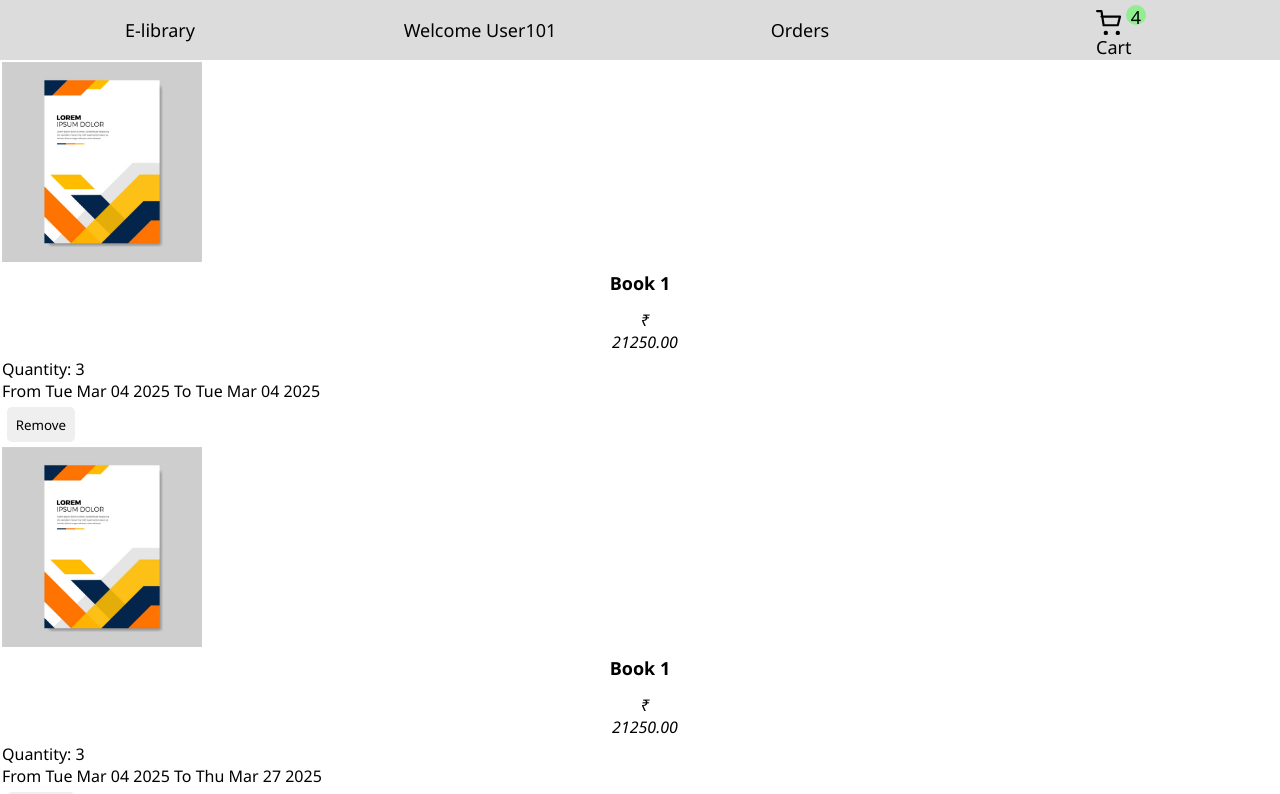
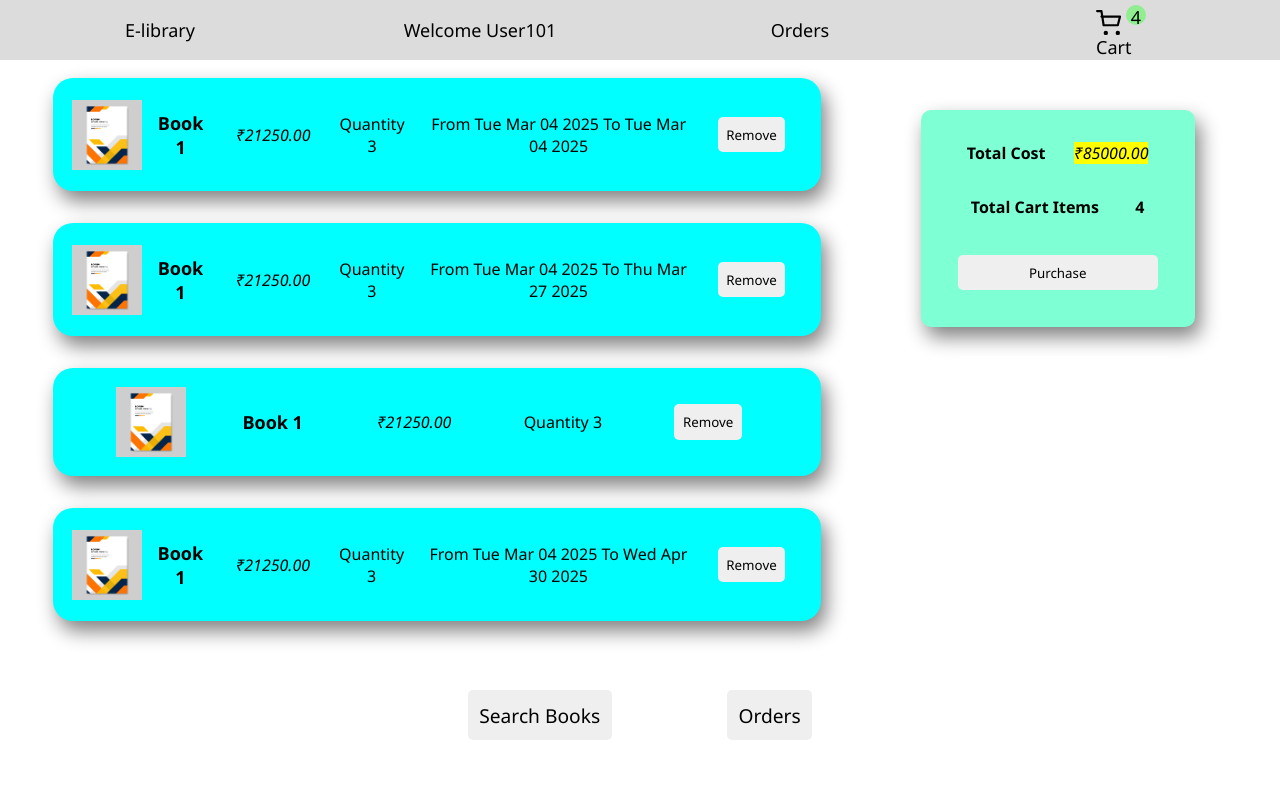
Before and after one commit to Bibin02/LBMS, a React (Vite) app in the folder react-frontend/: page /cart in a window 1280 px wide. Shown: the top 794 px of the page. Built offline with nearby package versions, Linux system fonts and the light colour scheme.

Commit message:
CSS for cart.jsx added and for its components.

```diff
--- a/react-frontend/src/components/cart.jsx
+++ b/react-frontend/src/components/cart.jsx
@@ -1,12 +1,14 @@
 import '../styles/cart.css'
 
-import React, { useContext, useEffect, useState } from 'react'
+import React, { useContext } from 'react'
 import { getLocalCurrency } from '../utils/paymentUtils';
 import { convertCurrency, calculateLendDuration } from '../utils/utility';
 import { AppContext } from './app_context';
 import { placeOrder } from '../services/cart';
 import CartItem from './cart_item';
 import NavigationMenu from './navigation_menu';
+import FooterContent from './footer_content';
+import { Link } from 'react-router-dom';
 
 
 const Cart = () => {
@@ -18,13 +20,14 @@ const Cart = () => {
     <>
         <NavigationMenu/>
         <main className="outer-container container">
+          <div className="cart-inner-container">
             { cartBookCount > 0 ?
-          <div className="inner-container container">
-            <div className="cart-list container">
+            <>
+              <div className="cart-list cart-inner-container-item">
                 <div className="cart-items-box">
-                {cartJson.data.map((item, index)=>{
-                  return (<CartItem
-                    key = {index}
+                  {cartJson.data.map((item, index)=>(
+                    <div className="single-cart-item" key={index}>
+                      <CartItem
                         bookUid = {item.bookUid}
                         bookName = {item.bookName}
                         previewImage = {item.img ? item.img : "/images/Book.jpg" }
@@ -33,46 +36,66 @@ const Cart = () => {
                         cost = {convertCurrency(item.cost, currencyVal)}
                         isLend = {item.isLend}
                         lendDuration = {calculateLendDuration(item.lendDuration)}
-                  />)
-                })}
+                      />
+                    </div>
+                    ))
+                  }
                 </div>
               </div>
-            <aside className="summary container">
-              <div className="summary-inner container">
+              <aside className="cart-inner-container-item">
+                <div className="summary-container">
                   <div className="summary-inner-item">
                     <div className="cost-summary">
-                    <strong> Total Cost </strong>
+                      <strong className='summary-inner-head '> Total Cost </strong>
                     </div>
-                  <div className="prize-tag">
-                    <em className="currency">{currency}</em>
-                    <em className="total-cost">{convertCurrency(totalCartCost, currencyVal)}</em>
-                  </div>
+                    <em className="total-cost">
+                      <mark className="currency">
+                        {currency}
+                        {convertCurrency(totalCartCost, currencyVal)}
+                      </mark>
+                    </em>
                   </div>
                   <div className="summary-inner-item">
                     <div className="quantity-summary">
-                    <strong> Total Cart Items </strong>
+                      <strong className='summary-inner-head'> Total Cart Items </strong>
                     </div>
-                  <div className="prize-tag">
-                    <em className="quantity">{cartBookCount}</em>
+                    <strong className="quantity">{cartBookCount}</strong>
                   </div>
-                </div>
-                <div className="purchace-flex">
-                  <button className="purchase-button buttons" onClick={()=>placeOrder(cartJson, setCartJson)}>Purchase</button>
+                  <div className="summary-inner-item">
+                    <button className="summary-inner-head purchase-button buttons"
+                      onClick={()=>placeOrder(cartJson, setCartJson)}>
+                        Purchase
+                    </button>
                   </div>
                 </div>
               </aside>
-          </div>
+            </>
             :
-          <div className="inner-container container">
-            <div className="bg-image-container">
-              <figure className="bg-image">
-                <img src="empty-cart" alt="! |_|" />
+            <div className="cart-empty-bgimage-container cart-inner-container-item">
+              <figure className="cart-empty-bg-image">
+                <img src="/images/cart_empty.jpg" alt="! |_|" />
                 <figcaption>Cart is Empty !</figcaption>
               </figure>
             </div>
+            }
           </div>
-          }
+
+          <div className="cart-buttons-container">
+            <Link to={"/"}>
+            <button type="button" className='buttons'>
+              Search Books
+            </button>
+            </Link>
+            <Link to={'/orders'}>
+            <button type='button' className='buttons'>
+              Orders
+            </button>
+            </Link>
+          </div>
+
+
         </main>
+        <FooterContent/>
     </>
   )
 }
--- a/react-frontend/src/components/cart_item.jsx
+++ b/react-frontend/src/components/cart_item.jsx
@@ -1,3 +1,5 @@
+import '../styles/cart_item.css';
+
 import React, { useContext } from 'react'
 import { Link } from 'react-router-dom'
 import { AppContext } from './app_context';
@@ -11,16 +13,17 @@ const CartItem = (props) => {
     <>
         <Link className='book-thumbnail container' to={`/books/${props.bookUid}`}>
           <figure className="book-thumbnail">
-              <div className="book-image"><img src={props.previewImage} alt="book.jpg" /></div>
+              <img src={props.previewImage} alt="book.jpg" />
           </figure>
-          <div className="book-title">{props.bookName}</div>
         </Link>
+        <div className="book-title">{props.bookName}</div>
         <div className="prize-tag">
-          <em className="book-cost-currency">{props.currency}</em>
-          <em className="book-cost">{props.cost}</em>
+          <em className="prize">
+            <span className="currency">{props.currency}</span>{props.cost}
+          </em>
         </div>
         <div className="book-quantity">
-          Quantity: <span className="book-quantity">{props.quantity}</span>
+          <span className="book-quantity">Quantity {props.quantity}</span>
         </div>
         {props.isLend ? (<div className="lend-properties">
             <span className="lend-duration">{props.lendDuration}</span>
--- a/react-frontend/src/components/order_dispatch.jsx
+++ b/react-frontend/src/components/order_dispatch.jsx
@@ -27,9 +27,9 @@ const OrderDispatch = () => {
 
   return (
     <>
+        <NavigationMenu/>
         <main className="container outer-container">
-            <NavigationMenu/>
-            <h1>Order ID : {searchParams.get("oid")}</h1>
+          <h1>Order ID : {searchParams.get("oid")}</h1>
             {orderJson.fetchStatus ? (
               <div className="container inner-container">
                 <div className="container">
--- a/react-frontend/src/components/orders.jsx
+++ b/react-frontend/src/components/orders.jsx
@@ -22,8 +22,8 @@ const Orders = () => {
 
   return (
     <>
+      <NavigationMenu/>
       <main className="outer-container container">
-        <NavigationMenu/>
         <div className="inner-container container">
             {isUserLogin ?
             <div className="order-list container">
--- a/react-frontend/src/components/user_dashboard.jsx
+++ b/react-frontend/src/components/user_dashboard.jsx
@@ -1,12 +1,14 @@
+import '../styles/user_dashboard.css'
+
 import React, { useContext, useState } from 'react'
 import { Link, useParams } from 'react-router-dom';
 import NavigationMenu from './navigation_menu';
+import FooterContent from './footer_content';
 import ComponentDispatcher from './component_dispatcher';
 import { getUserData } from '../services/userService';
 import { AppContext } from './app_context';
+import { getDisplayName } from '../utils/utility';
 
-import '../styles/user_dashboard.css'
-import { getDisplayName } from '../utils/utility';
 
 const UserDashboard = () => {
 
@@ -30,8 +32,8 @@ const UserDashboard = () => {
 
   return (
     <>
+      <NavigationMenu/>
       <main className="outer-container container">
-        <NavigationMenu/>
         <div className="outer-container container">
           <h1 className="text-indigo-600 m-12">User {userid}</h1>
           <div className="profile-container">
@@ -67,6 +69,7 @@ const UserDashboard = () => {
         </div>
 
       </main>
+      <FooterContent/>
     </>
   )
 }
--- a/react-frontend/src/styles/App.css
+++ b/react-frontend/src/styles/App.css
@@ -1,5 +1,5 @@
 @import "./book.css";
-/* @import "./cart.css"; */
+@import "./cart.css";
 @import "./content_menu.css";
 /* @import "./footer.css"; */
 @import "./login.css";
--- a/react-frontend/src/styles/cart.css
+++ b/react-frontend/src/styles/cart.css
@@ -0,0 +1,83 @@
+.cart-inner-container{
+    display: flex;
+    flex-direction: row;
+    justify-content: space-evenly;
+}
+
+.cart-items-box{
+    max-width: 800px;
+    display: flex;
+    flex-direction: column;
+    flex-wrap: nowrap;
+}
+
+/* Summary */
+.summary-container{
+    margin: 3em;
+    padding: 1em;
+
+    display: flex;
+    position: sticky;
+    top: 1vh;
+    flex-direction: column;
+
+    background-color: aquamarine;
+    border-radius: 10px;
+    box-shadow: 5px 10px 20px grey;
+
+}
+
+.summary-inner-item{
+    padding: 1em;
+    width: inherit;
+    height: inherit;
+    display: flex;
+    justify-content: space-around;
+}
+
+.purchase-button{
+    min-width: 200px;
+}
+
+
+/* background-image */
+.cart-empty-bgimage-container{
+    max-width: 600px;
+    max-height: 600px;
+}
+
+.cart-empty-bg-image{
+    min-width: fit-content;
+    min-height: fit-content;
+
+    figcaption{
+        text-align: center;
+    }
+}
+
+/* buttons */
+.cart-buttons-container{
+    margin: 3em;
+    display: flex;
+    justify-content: center;
+    align-items: center;
+
+    button{
+        margin-left: 3em;
+        margin-right: 3em;
+        font-size: larger;
+    }
+
+}
+
+@media only screen and (max-width: 600) {
+    .cart-inner-container{
+        display: flex;
+        flex-direction: column;
+    }
+
+    /* Summary */
+    .summary-container{
+        position: relative;
+    }
+}
--- /dev/null
+++ b/react-frontend/src/styles/cart_item.css
@@ -0,0 +1,39 @@
+
+.single-cart-item{
+    display: flex;
+    /* flex-direction: column; */
+    align-items: center;
+    justify-content: space-evenly;
+    margin: 1em;
+    padding: 1em;
+    border: 3px solid transparent;
+    border-radius: 20px;
+    box-shadow: 5px 10px 20px grey;
+    background-color: cyan;
+    text-align: center;
+    div{
+        padding: 0.75em;
+    }
+}
+
+.single-cart-item .book-thumbnail{
+    height: 70px;
+    width: 70px;
+}
+
+.single-cart-item .book-title{
+    text-align: center;
+}
+
+.single-cart-item .prize-tag{
+    max-width: fit-content;
+}
+
+@media only screen and (max-width: 600) {
+
+    .single-cart-item{
+        display: flex;
+        flex-direction: column;
+    }
+
+}
```
Lines whose indentation alone changed are shown as unchanged.
